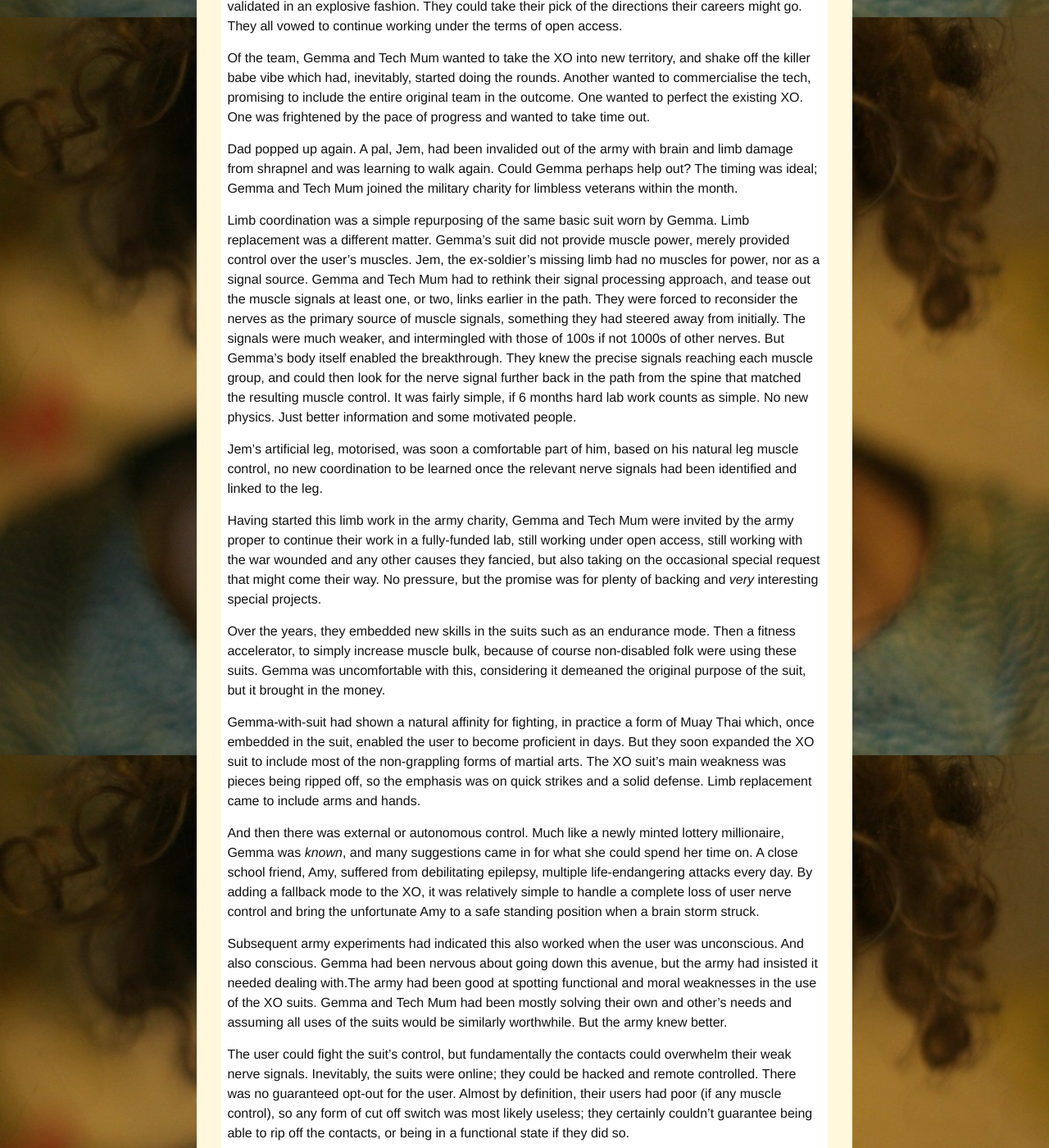
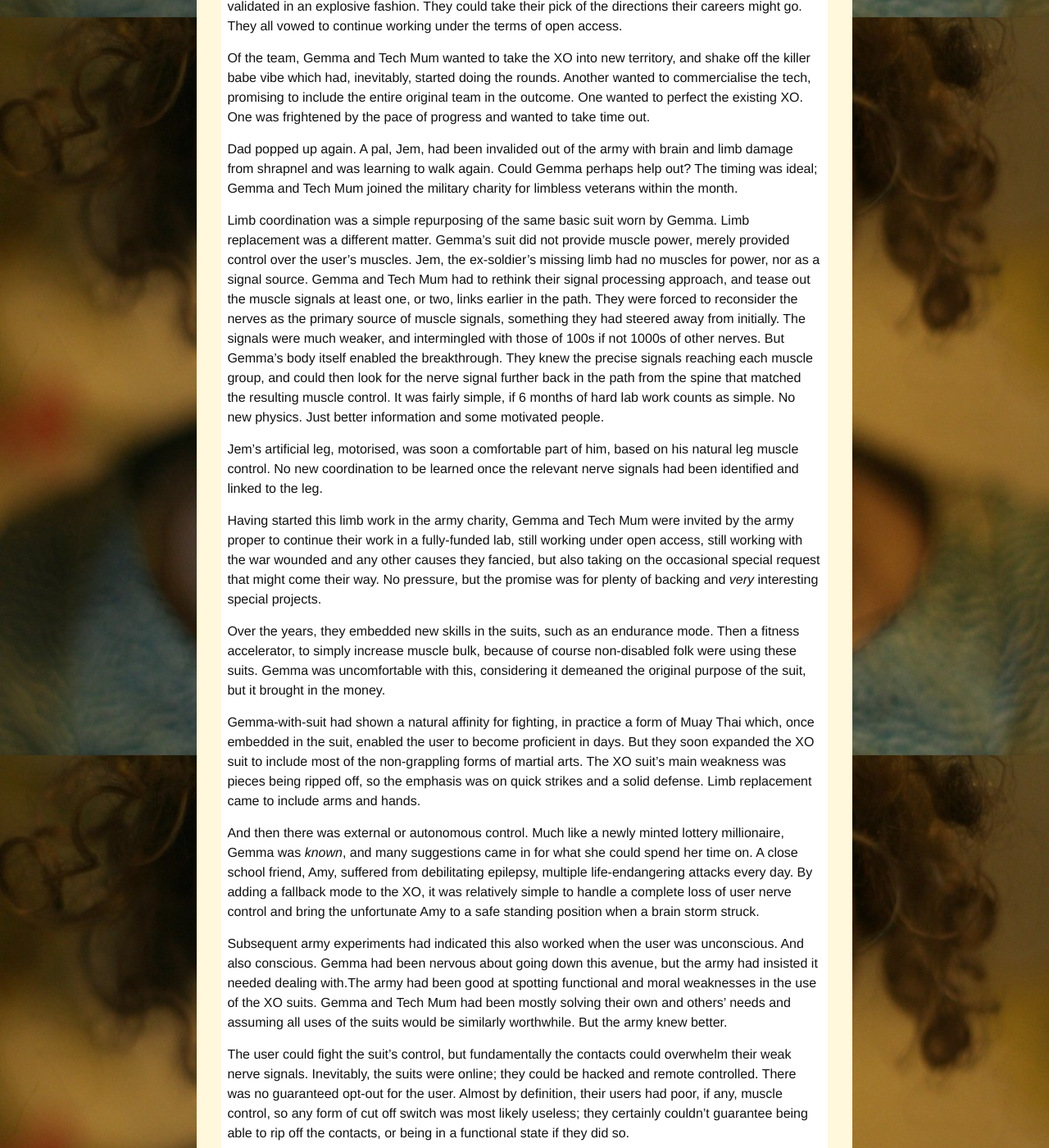
Before and after one commit to upthebuzzard/upthebuzzard.github.io, a Jekyll site: the page built from _predicting_the_present/2019-04-15-48hrflashfiction2019-mechanical-symphony.md, in a window 1280 px wide and 1400 px high, scrolled down 1779 px. Shown: the whole window at 82% size. Built offline with Jekyll 4.4.1, drawn with Linux system fonts in a browser that asks for light colours; some web fonts are replaced; some of the changed text lies outside the part shown.

Commit message:
fixed tiny typos

```diff
--- a/_predicting_the_present/2019-04-15-48hrflashfiction2019-mechanical-symphony.md
+++ b/_predicting_the_present/2019-04-15-48hrflashfiction2019-mechanical-symphony.md
@@ -5,7 +5,7 @@
 categories: [story]
 sequence: 7
 excerpt: >
-  Gemma rippled her fingers, just to watch them behave. Then again, tumbling a coin along the knuckles. Tight coordination, actually happening with *her* fingers! This should not be, and yet here she was outside, and she had control of her fingers. And her legs. She could run. Fast. This wasn’t a dream.
+  Gemma rippled her fingers just to watch them behave. Then again, tumbling a coin along the knuckles. Tight coordination, actually happening with *her* fingers! This should not be, and yet here she was outside, and she had control of her fingers. And her legs. She could run. Fast. This wasn’t a dream.
 context: >
   This story was written over the 48 hours from noon, Saturday 13th to noon, Monday 15th April 2019 for the [@LunaSciFi](https://twitter.com/LunaSciFi) [48 Hour Flash Fiction Challenge Fix for 2019](https://songsfromluna.wordpress.com/), a late-breaking and welcome replacement for the non-continuation of the [@scifilondon](https://twitter.com/scifilondon)'s fiction adjunct to it's [48 hr film challenge](https://48hour.sci-fi-london.com/).
 
@@ -51,23 +51,23 @@
 
 Dad popped up again. A pal, Jem, had been invalided out of the army with brain and limb damage from shrapnel and was learning to walk again. Could Gemma perhaps help out? The timing was ideal; Gemma and Tech Mum joined the military charity for limbless veterans within the month.
 
-Limb coordination was a simple repurposing of the same basic suit worn by Gemma. Limb replacement was a different matter. Gemma’s suit did not provide muscle power, merely provided control over the user’s muscles. Jem, the ex-soldier’s missing limb had no muscles for power, nor as a signal source. Gemma and Tech Mum had to rethink their signal processing approach, and tease out the muscle signals at least one, or two, links earlier in the path. They were forced to reconsider the nerves as the primary source of muscle signals, something they had steered away from initially. The signals were much weaker, and intermingled with those of 100s if not 1000s of other nerves. But Gemma’s body itself enabled the breakthrough. They knew the precise signals reaching each muscle group, and could then look for the nerve signal further back in the path from the spine that matched the resulting muscle control. It was fairly simple, if 6 months hard lab work counts as simple. No new physics. Just better information and some motivated people.
+Limb coordination was a simple repurposing of the same basic suit worn by Gemma. Limb replacement was a different matter. Gemma’s suit did not provide muscle power, merely provided control over the user’s muscles. Jem, the ex-soldier’s missing limb had no muscles for power, nor as a signal source. Gemma and Tech Mum had to rethink their signal processing approach, and tease out the muscle signals at least one, or two, links earlier in the path. They were forced to reconsider the nerves as the primary source of muscle signals, something they had steered away from initially. The signals were much weaker, and intermingled with those of 100s if not 1000s of other nerves. But Gemma’s body itself enabled the breakthrough. They knew the precise signals reaching each muscle group, and could then look for the nerve signal further back in the path from the spine that matched the resulting muscle control. It was fairly simple, if 6 months of hard lab work counts as simple. No new physics. Just better information and some motivated people.
 
-Jem’s artificial leg, motorised, was soon a comfortable part of him, based on his natural leg muscle control, no new coordination to be learned once the relevant nerve signals had been identified and linked to the leg.
+Jem’s artificial leg, motorised, was soon a comfortable part of him, based on his natural leg muscle control. No new coordination to be learned once the relevant nerve signals had been identified and linked to the leg.
 
 Having started this limb work in the army charity, Gemma and Tech Mum were invited by the army proper to continue their work in a fully-funded lab, still working under open access, still working with the war wounded and any other causes they fancied, but also taking on the occasional special request that might come their way. No pressure, but the promise was for plenty of backing and *very* interesting special projects.
 
-Over the years, they embedded new skills in the suits such as an endurance mode. Then a fitness accelerator, to simply increase muscle bulk, because of course non-disabled folk were using these suits. Gemma was uncomfortable with this, considering it demeaned the original purpose of the suit, but it brought in the money.
+Over the years, they embedded new skills in the suits, such as an endurance mode. Then a fitness accelerator, to simply increase muscle bulk, because of course non-disabled folk were using these suits. Gemma was uncomfortable with this, considering it demeaned the original purpose of the suit, but it brought in the money.
 
 Gemma-with-suit had shown a natural affinity for fighting, in practice a form of Muay Thai which, once embedded in the suit, enabled the user to become proficient in days. But they soon expanded the XO suit to include most of the non-grappling forms of martial arts. The XO suit’s main weakness was pieces being ripped off, so the emphasis was on quick strikes and a solid defense. Limb replacement came to include arms and hands.
 
 And then there was external or autonomous control. Much like a newly minted lottery millionaire, Gemma was *known*, and many suggestions came in for what she could spend her time on. A close school friend, Amy, suffered from debilitating epilepsy, multiple life-endangering attacks every day. By adding a fallback mode to the XO, it was relatively simple to handle a complete loss of user nerve control and bring the unfortunate Amy to a safe standing position when a brain storm struck.
 
-Subsequent army experiments had indicated this also worked when the user was unconscious. And also conscious. Gemma had been nervous about going down this avenue, but the army had insisted it needed dealing with.The army had been good at spotting functional and moral weaknesses in the use of the XO suits. Gemma and Tech Mum had been mostly solving their own and other’s needs and assuming all uses of the suits would be similarly worthwhile. But the army knew better.
+Subsequent army experiments had indicated this also worked when the user was unconscious. And also conscious. Gemma had been nervous about going down this avenue, but the army had insisted it needed dealing with.The army had been good at spotting functional and moral weaknesses in the use of the XO suits. Gemma and Tech Mum had been mostly solving their own and others' needs and assuming all uses of the suits would be similarly worthwhile. But the army knew better.
 
-The user could fight the suit’s control, but fundamentally the contacts could overwhelm their weak nerve signals. Inevitably, the suits were online; they could be hacked and remote controlled. There was no guaranteed opt-out for the user. Almost by definition, their users had poor (if any muscle control), so any form of cut off switch was most likely useless; they certainly couldn’t guarantee being able to rip off the contacts, or being in a functional state if they did so.
+The user could fight the suit’s control, but fundamentally the contacts could overwhelm their weak nerve signals. Inevitably, the suits were online; they could be hacked and remote controlled. There was no guaranteed opt-out for the user. Almost by definition, their users had poor, if any, muscle control, so any form of cut off switch was most likely useless; they certainly couldn’t guarantee being able to rip off the contacts, or being in a functional state if they did so.
 
-Gemma had spent many weeks trying identify which of her muscles she had sufficient control over, that weren’t already wired into the suit. She found she could maintain consistent forward pressure of her tongue on her lower teeth, and had designed a cut off switch accordingly. For each user it was different, but if or when the user was rendered unconscious before activating the cut-off, nothing made any difference. An exposed suit could be co-opted or revert to fallback mode.
+Gemma had spent many weeks trying identify which of her muscles she had sufficient control over, that weren’t already wired into the suit. She found she could maintain consistent forward pressure of her tongue on her lower teeth, and had designed a cut off switch accordingly. For each user it was different, but if, or when, the user was rendered unconscious before activating the cut-off, nothing made any difference. An exposed suit could be co-opted or revert to fallback mode.
 
 \-\-\-
 
```
Also changed, not shown: other parts of _predicting_the_present/2019-04-15-48hrflashfiction2019-mechanical-symphony.md (+4 -4 lines).
